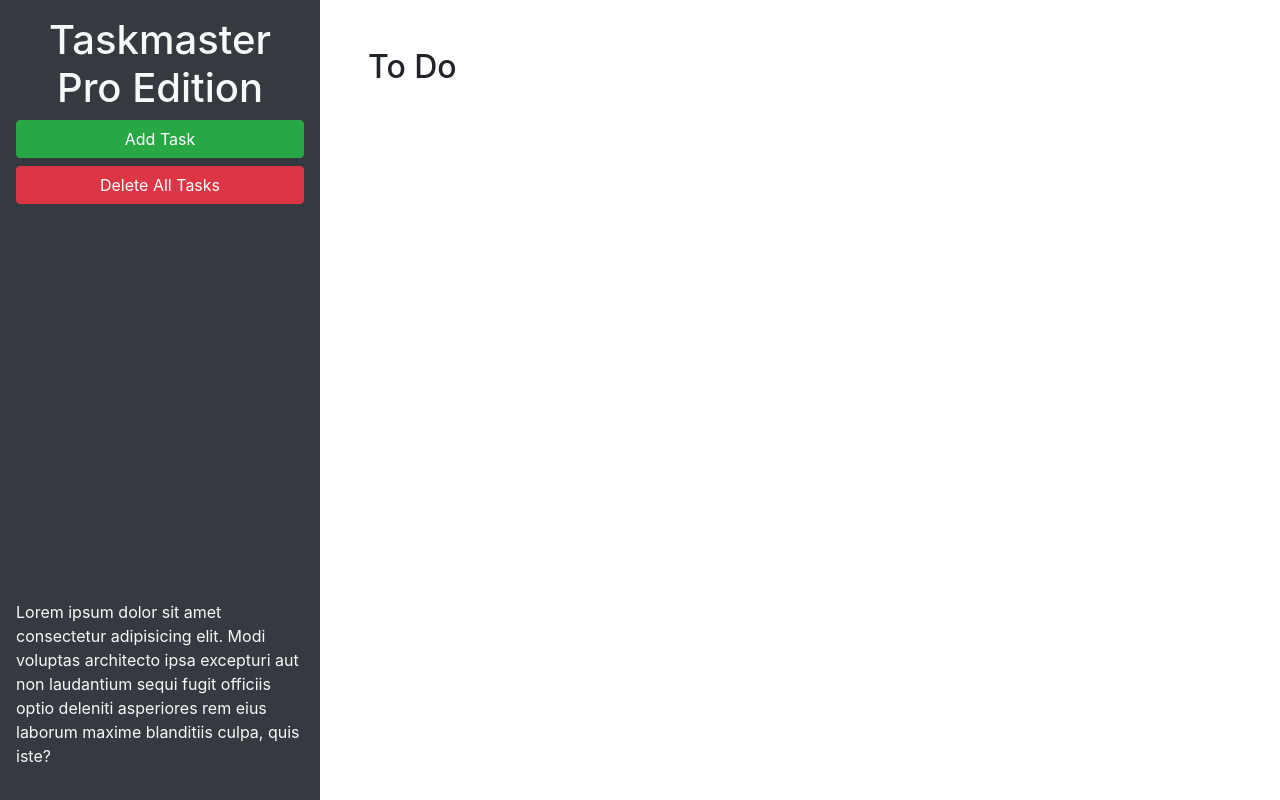
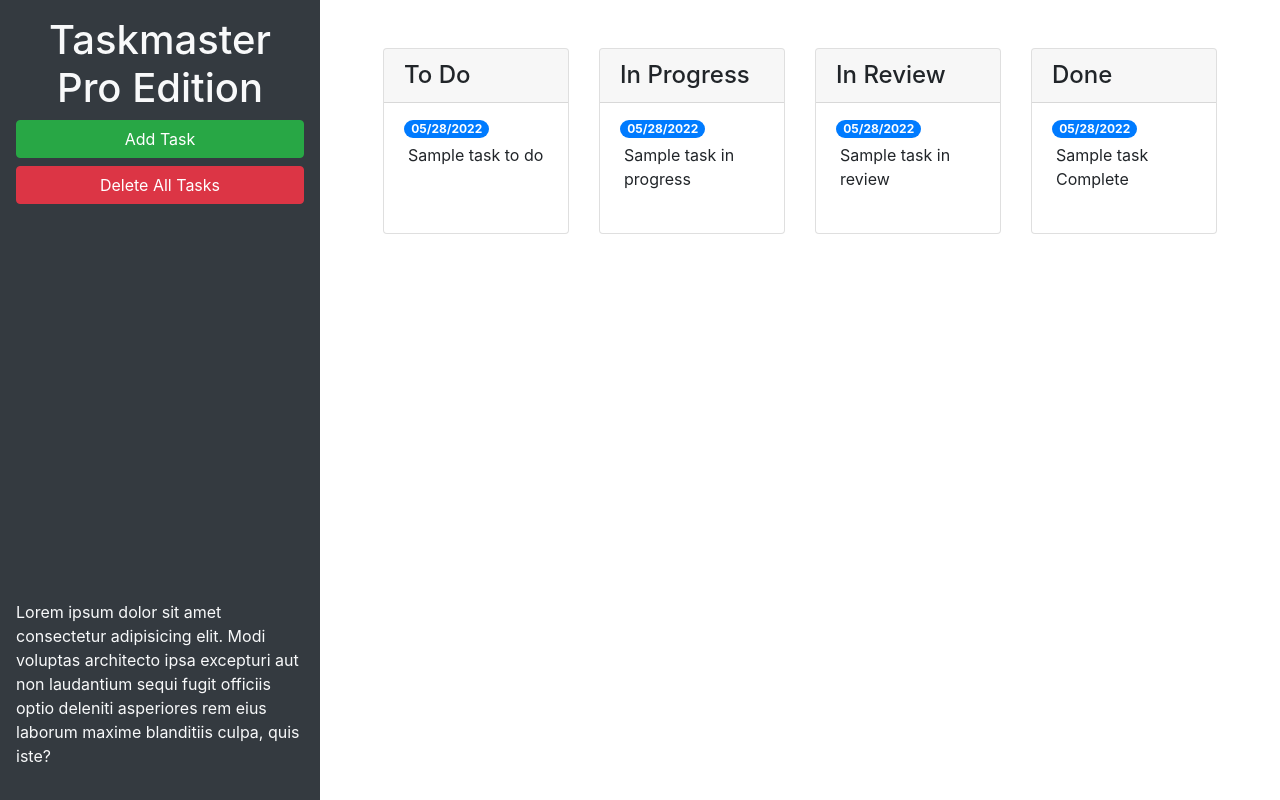
Before and after one commit to ckyle121/Taskmaster-Pro, a plain HTML site: page index.html in a window 1280 px wide. Drawn offline with nearby package versions, Linux system fonts and the light colour scheme.

Commit message:
add bootstrap components

```diff
--- a/index.html
+++ b/index.html
@@ -24,9 +24,55 @@
       </p>
     </header>
     <main class="col-12 col-lg-9">
-      <div class="m-5">
-        <h2>To Do</h2>
-        <ul id="list-toDo" class="list-group"> </ul>
+      <div class="m-5 row justify-content-around">
+        <!-- to do column-->
+        <div class="col-12 col-md-6 col-xl-3 mb-3">
+          <div class="card">
+            <h4 class="card-header">To Do</h4>
+            <ul id="list-toDo" class="list-group list-group-flush">
+              <li class="list-group-item">
+                <span class="badge badge-primary badge-pill">05/28/2022</span>
+                <p class="m-1">Sample task to do</p>
+              </li>
+            </ul>
+          </div>
+        </div>
+        <!-- in progress column-->
+        <div class="col-12 col-md-6 col-xl-3 mb-3">
+          <div class="card">
+            <h4 class="card-header">In Progress</h4>
+            <ul id="list-inProgress" class="list-group list-group-flush">
+              <li class="list-group-item">
+                <span class="badge badge-primary badge-pill">05/28/2022</span>
+                <p class="m-1">Sample task in progress</p>
+              </li>
+            </ul>
+          </div>
+        </div>
+        <!-- in review column-->
+        <div class="col-12 col-md-6 col-xl-3 mb-3">
+          <div class="card">
+            <h4 class="card-header">In Review</h4>
+            <ul id="list-inReview" class="list-group list-group-flush">
+              <li class="list-group-item">
+                <span class="badge badge-primary badge-pill">05/28/2022</span>
+                <p class="m-1">Sample task in review</p>
+              </li>
+            </ul>
+          </div>
+        </div>
+        <!-- done/finished column -->
+        <div class="col-12 col-md-6 col-xl-3 mb-3">
+          <div class="card">
+            <h4 class="card-header">Done</h4>
+            <ul id="list-done" class="list-group list-group-flush">
+              <li class="list-group-item">
+                <span class="badge badge-primary badge-pill">05/28/2022</span>
+                <p class="m-1">Sample task Complete</p>
+              </li>
+            </ul>
+          </div>
+        </div>
       </div>
     </main>
   </div>
```
Also changed, not shown: assets/js/script.js (+14 -10 lines).
